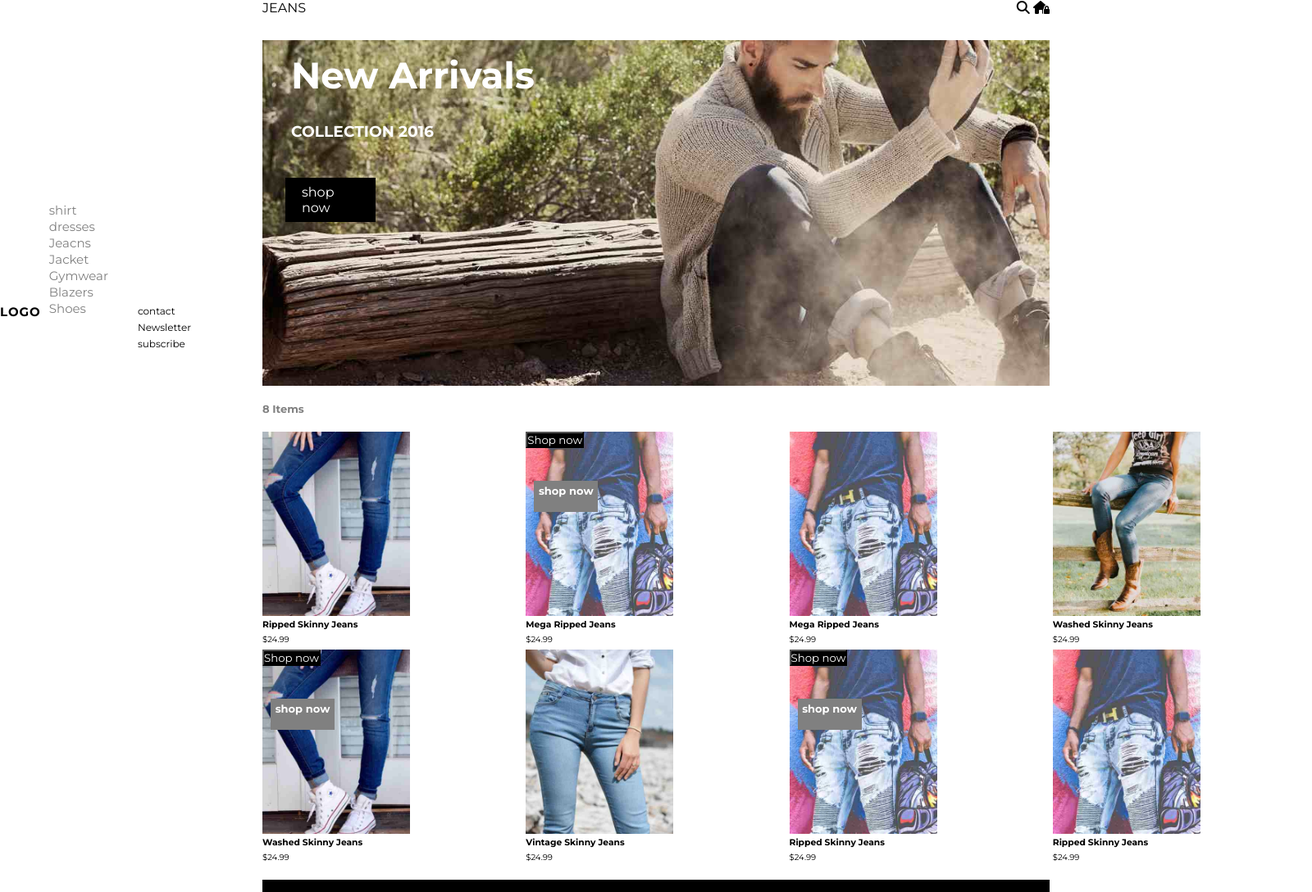
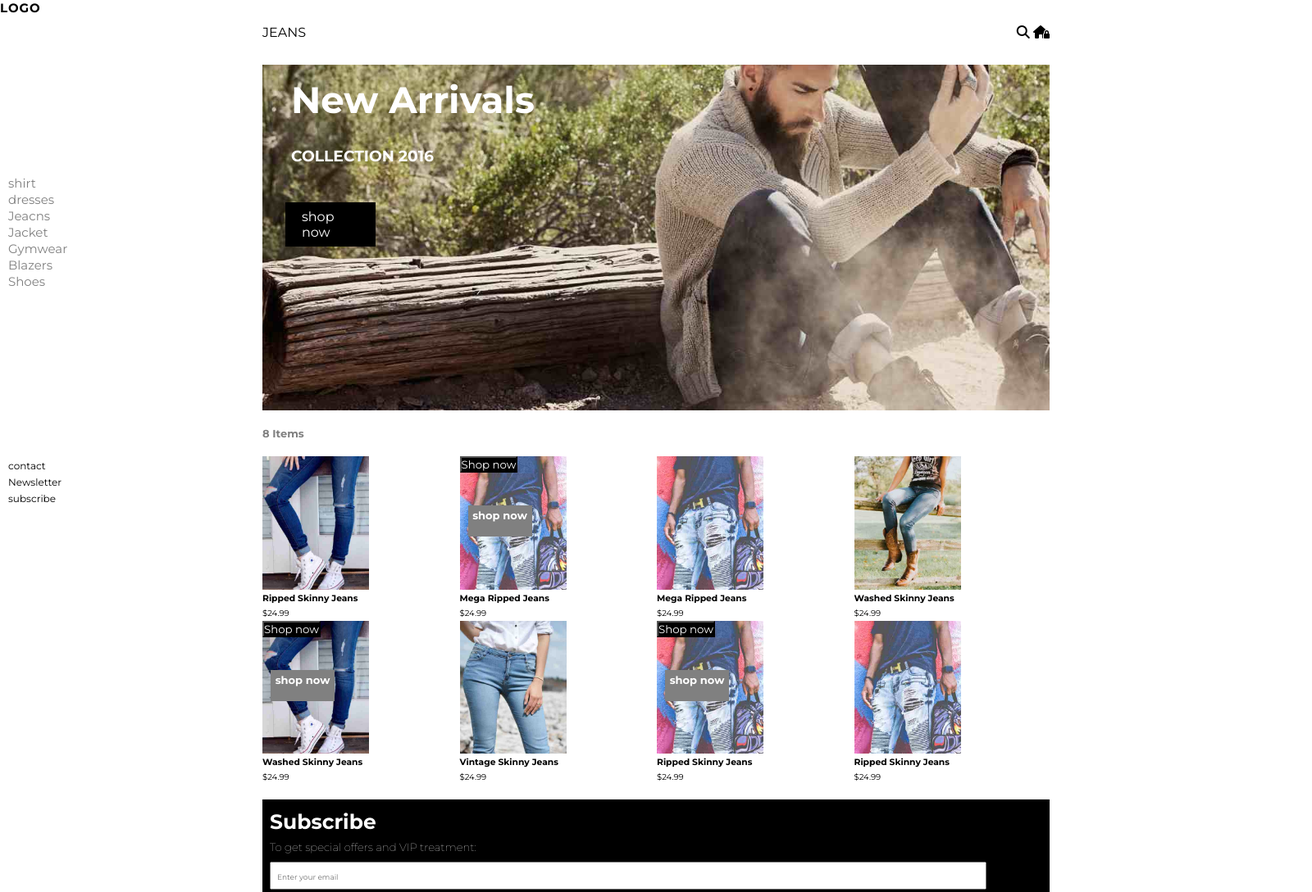
Before and after one commit to Tanjilaosd/clothing-template, a plain HTML site: page index.html in a window 1280 px wide. Shown: the top 1089 px of the page at 82% size, 1600 px wide, since content can reach past the window. Drawn offline with Linux system fonts and the light colour scheme.

Commit message:
first commit

```diff
--- a/style.css
+++ b/style.css
@@ -20,9 +20,7 @@
 .left-side{
 
    flex-basis: 20%;
-  display: flex;
-  align-items: center;
-  justify-content: space-between;
+
 
     height: 100vh;
    align-self: flex-start;
@@ -44,12 +42,13 @@
      font-weight: bold;
 }
 .product{
-   margin-bottom: 65%;
+   margin-bottom: 200px;
    font-size: 15px;
    padding: 5px;
    line-height: 20px;
    color: gray;
    width: 100%;
+   margin-top: 150px;
 }
 .product li{
     width: 100%;
@@ -101,6 +100,7 @@ details:hover{
     display: flex;
     align-items: center;
     justify-content: space-between;
+    margin-top: 30px;
 }
 .img{
     background-image: url(scr/bg.png);
@@ -147,16 +147,17 @@ h3{
     display: grid;
     grid-template-columns: repeat(4,1fr);
     grid-template-rows: repeat(2,1fr);
-    gap: 5px;
+    gap: 2px;
     margin-top: 20px;
-    width: 100vw;
+    width: 100%;
 }
 .card img{
-    width: 180px;
+    width: 130px;
 
 }
 .card{
    position: relative;
+   width: 130px;
 }
 button{
     top: 0px;
```
